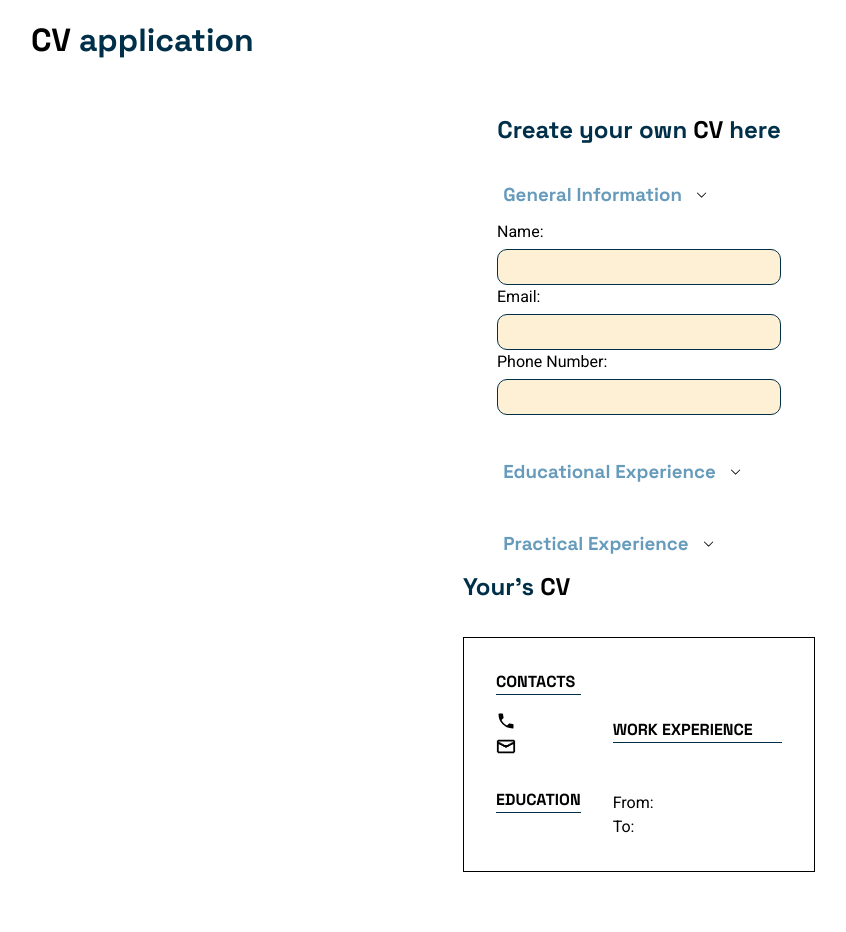
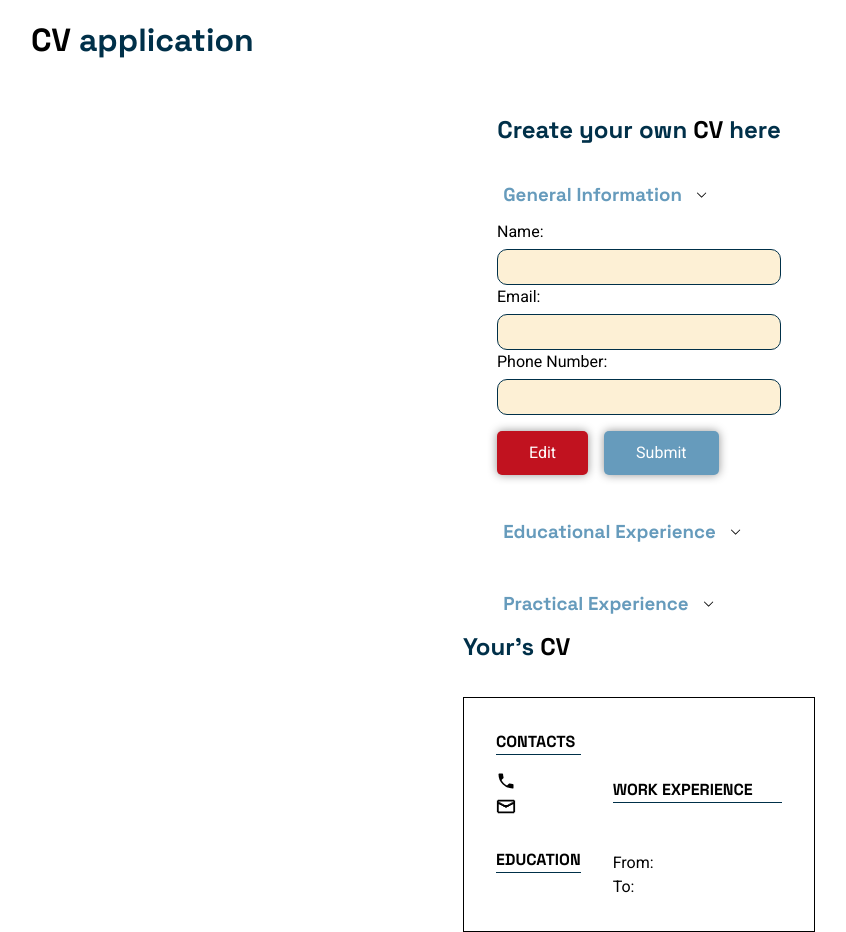
Before and after one commit to codingbyday3/cv-application, a React (Vite) app: page / in a window 1280 px wide. Both pictures are taken after a click on the button "General Information". Shown: the whole page, without its empty margins (1-847 px from the left). Before the commit the page ends 872 px from the top, so only its background shows below. Built offline with nearby package versions, Linux system fonts and the light colour scheme.

Commit message:
Feat: when click submit you can't type

```diff
--- a/src/components/app.jsx
+++ b/src/components/app.jsx
@@ -3,11 +3,8 @@ import CreateCv from "./create-cv-file"
 import "../styles/app.css"
 import { useState } from "react"
 
-function CreateInputFields({input, isActive, onShow, changeValue, userInformations}){
+function CreateInputFields({input, isActive, onShow, changeValue, onSubmit}){
 
-  const handleSubmitClick = (e)=>{
-
-  }
   return (
     <form action="">
       <button
@@ -35,16 +32,21 @@ function CreateInputFields({input, isActive, onShow, changeValue, userInformatio
                 onChange={(e) =>{
                   changeValue(field.id, e.target.value)
                 }}
+                disabled={input.isSubmited}
               />
             </div>
           ))}
-          {/* <div className="buttons-container">
+          <div className="buttons-container">
             <button onClick={(e)=>e.preventDefault()}>Edit</button>
             <button
-            onClick={handleSubmitClick}
-            disabled={isSubitClicked}
+            onClick={(e)=>{
+              e.preventDefault()
+              onSubmit()
+            }
+            }
+            disabled={input.isSubmited}
             type="submit">Submit</button>
-          </div> */}
+          </div>
         </div>
       )}
     </form>
@@ -81,6 +83,17 @@ export default function App(){
         [field]:value
       }))
     }
+
+    const handleSubmitBtn = (sectionId) => {
+      setInputSections(prev =>
+        prev.map(section =>
+          section.id === sectionId
+            ? { ...section, isSubmited: true }
+            : section
+        )
+      );
+    };
+
     return(
         <>
             <header>
@@ -90,7 +103,13 @@ export default function App(){
                 <aside>
                     <h2>Create your own <span>CV</span> here</h2>
                         {inputSections.map((info, index)=>
-                            <CreateInputFields key={info.id} input={info} isActive={openIndex === index} onShow={() => handleToggle(index) } changeValue={changeValue} userInformations={userInformations}/>
+                          <CreateInputFields
+                            key={info.id} input={info}
+                            isActive={openIndex === index}
+                            onShow={() => handleToggle(index) }
+                            changeValue={changeValue}
+                            onSubmit={()=> handleSubmitBtn(info.id)}
+                          />
                         )}
                 </aside>
                 <section className="cv-container">
```
